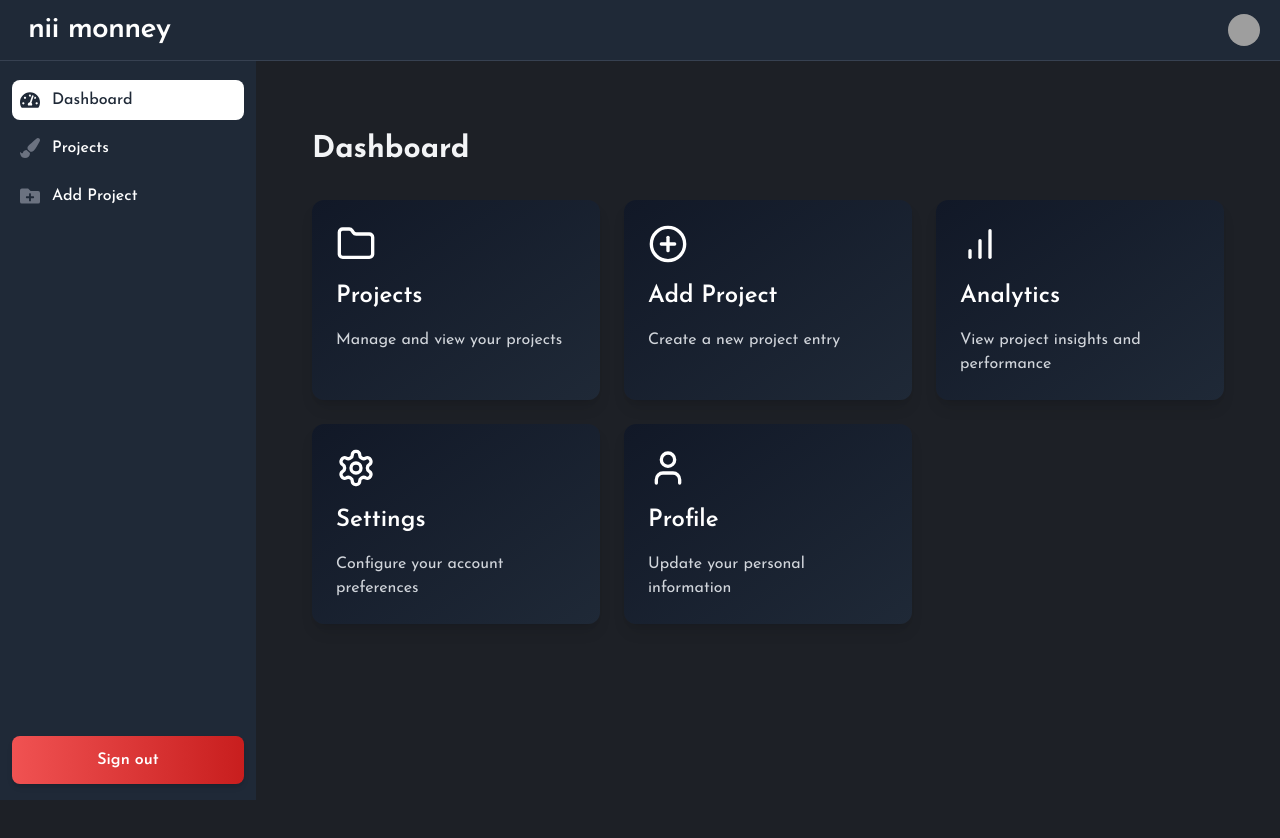
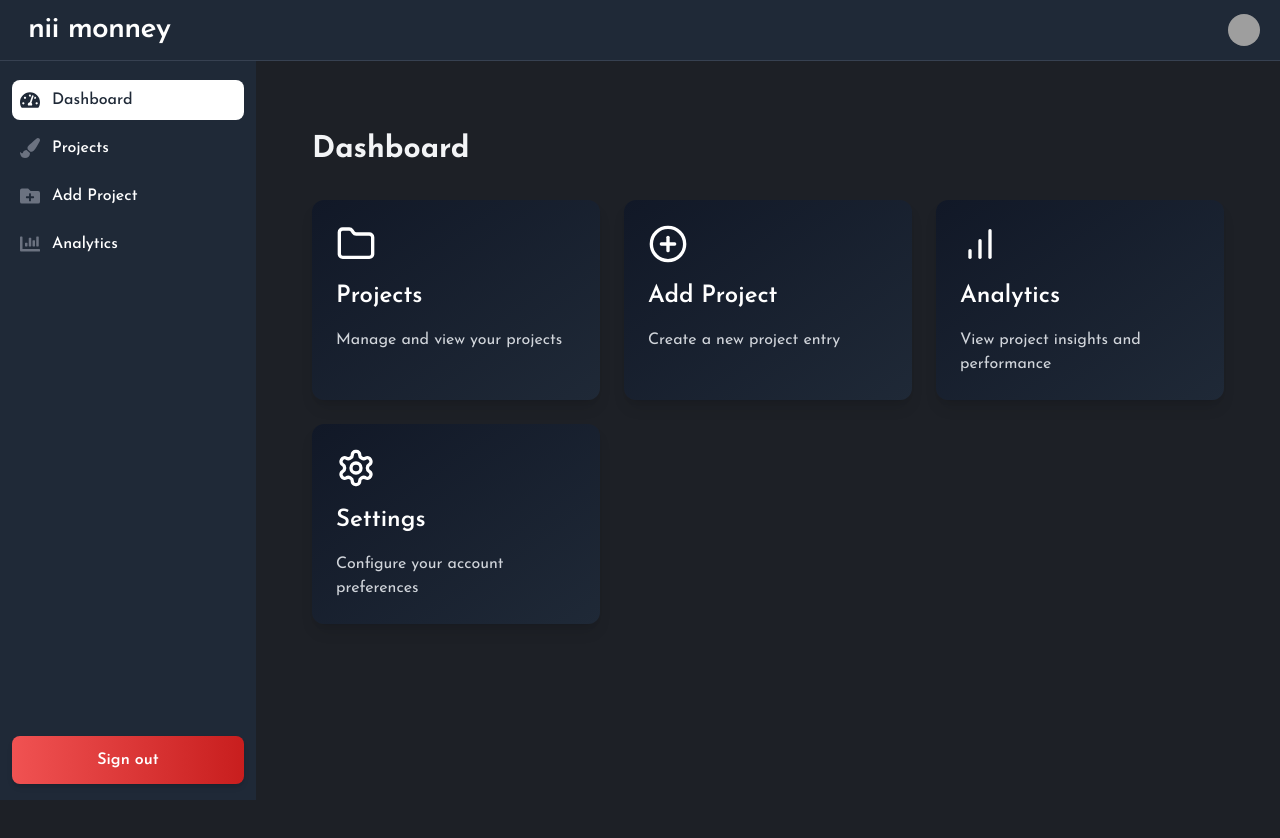
Before and after one commit to spyder1265/nii, a Next.js app: page /dashboard in a window 1280 px wide. Shown: the top 838 px of the page. Built offline with nearby package versions, Linux system fonts and the light colour scheme; no server answers; grey boxes are pictures that could not be loaded.

Commit message:
feat: add Analytics link to Sidebar and comment out Profile DashboardCard

```diff
--- a/app/components/SideBar/Sidebar.tsx
+++ b/app/components/SideBar/Sidebar.tsx
@@ -7,6 +7,7 @@ import {
   FaPaintBrush,
   FaFolderPlus,
   FaSignOutAlt,
+  FaChartBar,
 } from "react-icons/fa";
 import Link from "next/link";
 import SignOutButton from "../SignOutButton";
@@ -21,6 +22,11 @@ export default function Sidebar() {
       href: "/dashboard/add-project",
       label: "Add Project",
       icon: FaFolderPlus,
+    },
+    {
+      href: "/dashboard/analytics",
+      label: "Analytics",
+      icon: FaChartBar,
     },
   ];
 
--- a/app/dashboard/page.tsx
+++ b/app/dashboard/page.tsx
@@ -31,12 +31,12 @@ export default function Dashboard() {
           href='/dashboard/settings'
           icon={<Settings size={40} />}
         />
-        <DashboardCard
+        {/* <DashboardCard
           title='Profile'
           description='Update your personal information'
           href='/dashboard/profile'
           icon={<User size={40} />}
-        />
+        /> */}
       </div>
     </div>
   );
```
